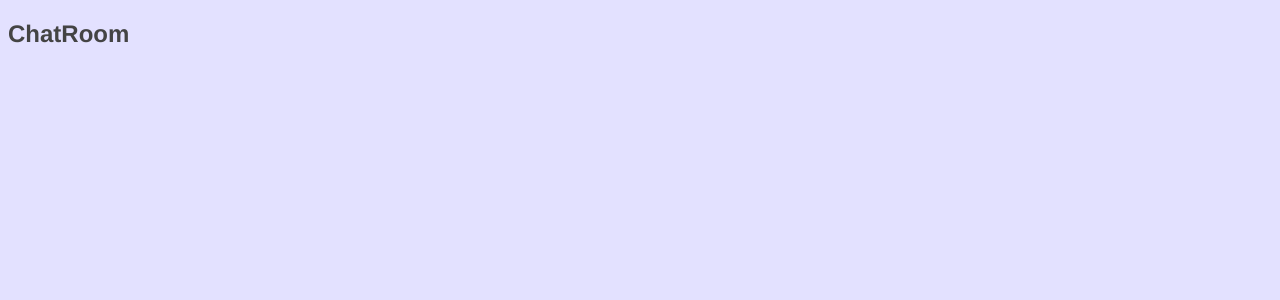
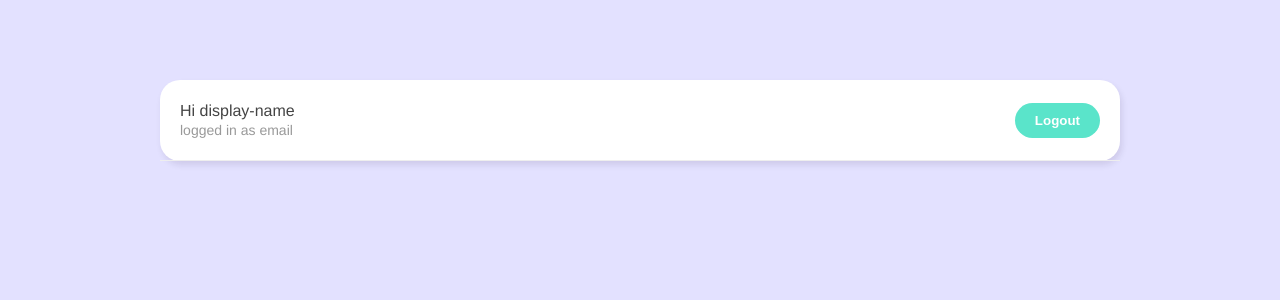
Before and after one commit to ZinKoLwin-terminator/live-chat, a Vue app: page /chatroom in a window 1280 px wide. Shown: the top 300 px of the page. Built offline with nearby package versions, Linux system fonts and the light colour scheme.

Commit message:
create navbae component and make logout  button work

```diff
--- /dev/null
+++ b/src/components/Navbar.vue
@@ -0,0 +1,34 @@
+<template>
+  <nav>
+    <div>
+        <p>Hi display-name</p>
+        <p class="email">logged in as email</p>
+    </div>
+    <button @click="logout">Logout</button>
+  </nav>
+</template>
+
+<script>
+import { ref } from 'vue';
+import { auth } from "../firebase/config";
+export default {
+    setup() {
+        let error = ref(null);
+        let logout = async () => {
+            try {
+                await auth.signOut();
+            console.log("user loggedd out");
+            } catch (err) {
+                error.value = err.message;
+                console.log(error.value);
+            }
+        }
+
+        return { logout };
+}
+}
+</script>
+
+<style>
+
+</style>
--- a/src/views/ChatroomView.vue
+++ b/src/views/ChatroomView.vue
@@ -1,13 +1,32 @@
 <template>
-  <h2>ChatRoom</h2>
+  <div class="container">
+    <Navbar></Navbar>
+  </div>
 </template>
 
 <script>
+import Navbar from '../components/Navbar'
 export default {
+  components: { Navbar },
 
 }
 </script>
 
 <style>
-
+nav {
+        padding: 20px;
+        border-bottom: 1px solid #eee;
+        display: flex;
+        justify-content: space-between;
+        align-items: center;
+      }
+      nav p {
+        margin: 2px auto;
+        font-size: 16px;
+        color: #444;
+      }
+      nav p.email {
+        font-size: 14px;
+        color: #999;
+      }
 </style>
```
